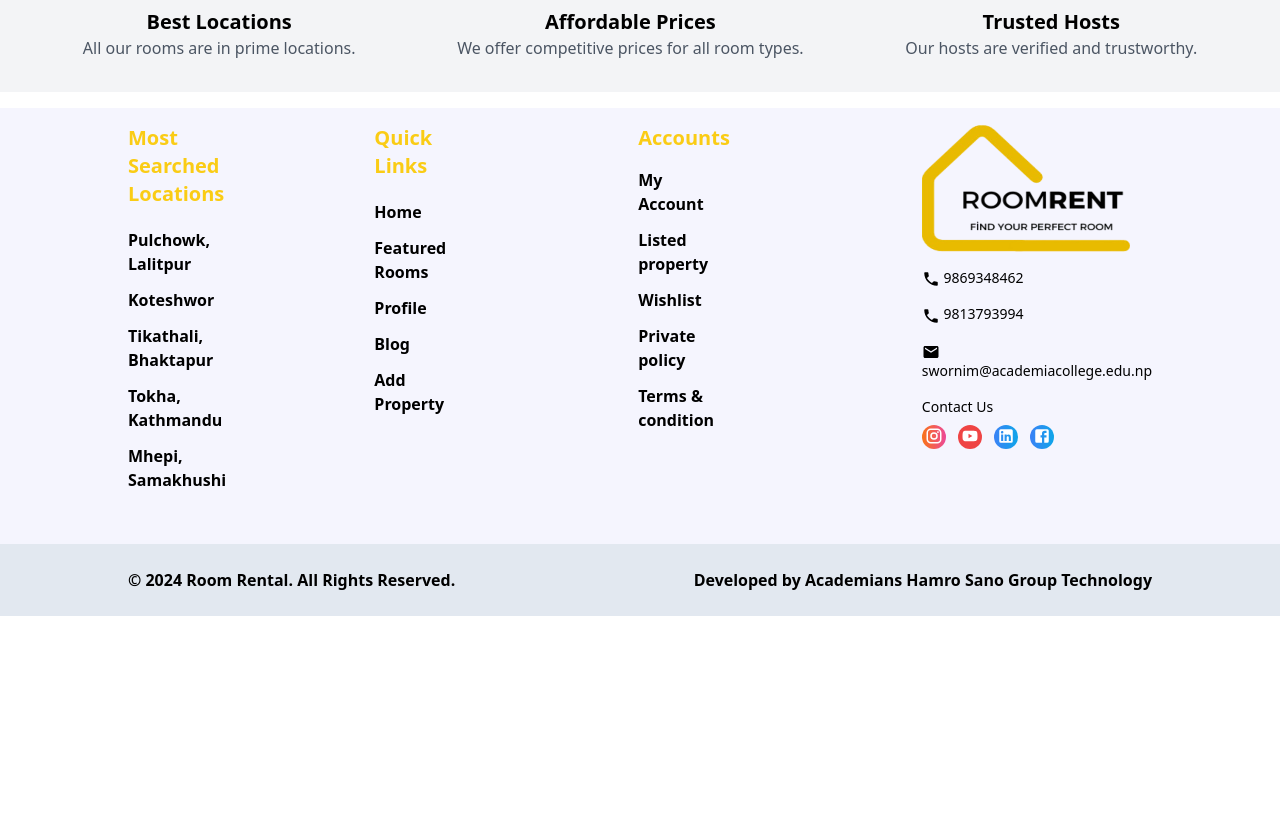
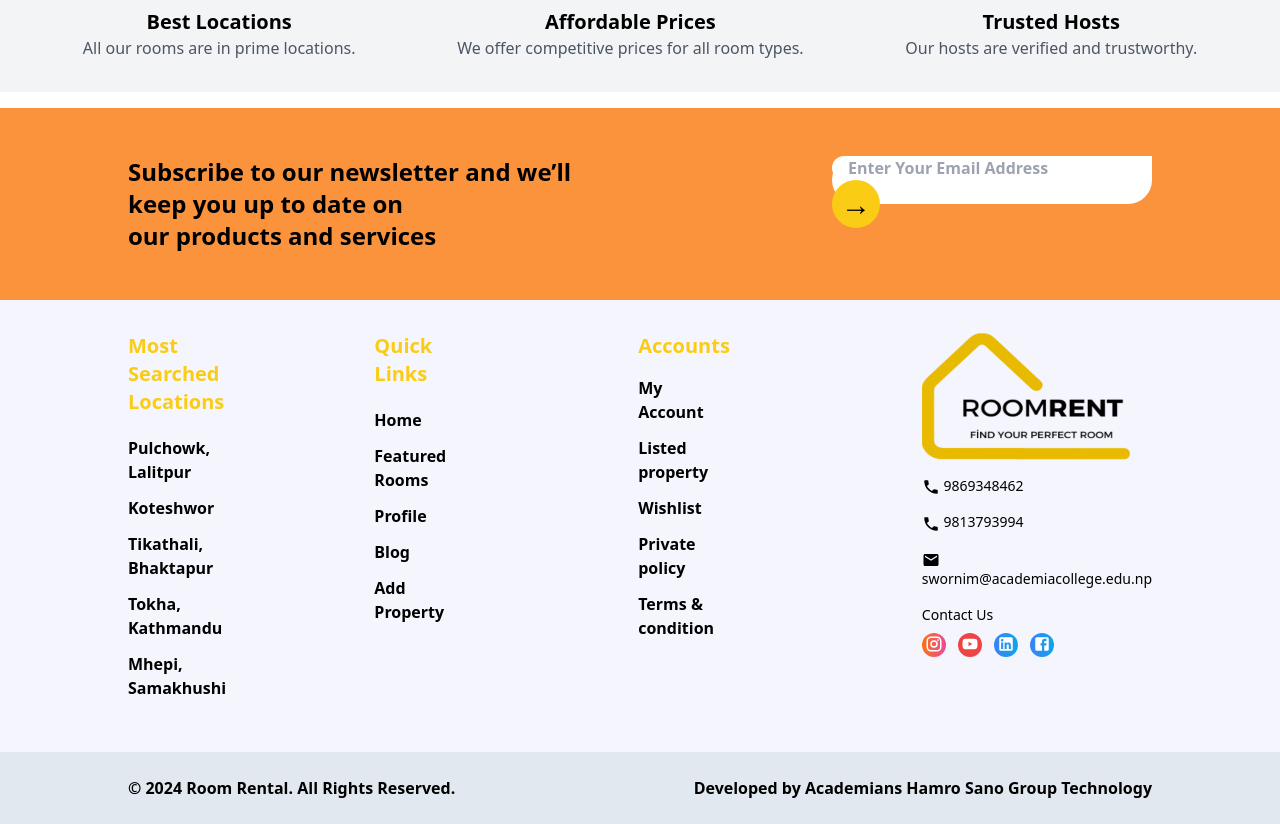
Before and after one commit to bhatta09/Room-Rental-System, a React (Vite) app: page / in a window 1280 px wide. Shown: the part 1569-2393 px from the top of the page. Before the commit the page ends 2185 px from the top, so only its background shows below. Built offline with nearby package versions, Linux system fonts and the light colour scheme.

Commit message:
newsletterAdded

```diff
--- a/src/components/Footer.jsx
+++ b/src/components/Footer.jsx
@@ -41,7 +41,25 @@ const footerData = [
 const Footer = () => {
   return (
     <div className="mt-4  bg-[#f5f5fe]">
-      <div className="flex flex-row  px-32 mt-4 mb-10 gap-48 ">
+      <div className="flex flex-row gap-56 bg-orange-400 py-12 px-32 ">
+        <div>
+          <h3 className="text-2xl  font-semibold">
+            Subscribe to our newsletter and we’ll keep you up to date on <br />{" "}
+            our products and services
+          </h3>
+        </div>
+        <div className=" bg-white h-12 rounded-full">
+          <input
+            type="text"
+            placeholder="Enter Your Email Address"
+            className="rounded-l-full w-80 placeholder:font-bold px-4   "
+          />
+          <button className="bg-yellow-400  h-12 w-12 text-black font-bold text-3xl rounded-full hover:bg-yellow-500 ">
+            →
+          </button>
+        </div>
+      </div>
+      <div className="flex flex-row  px-32 mt-4 pt-4 mb-10 gap-48 ">
         <div className="flex flex-row gap-32">
           <div className="flex flex-col gap-5 text-[12px]">
             <h3 className=" font-bold text-xl text-yellow-400">
```
